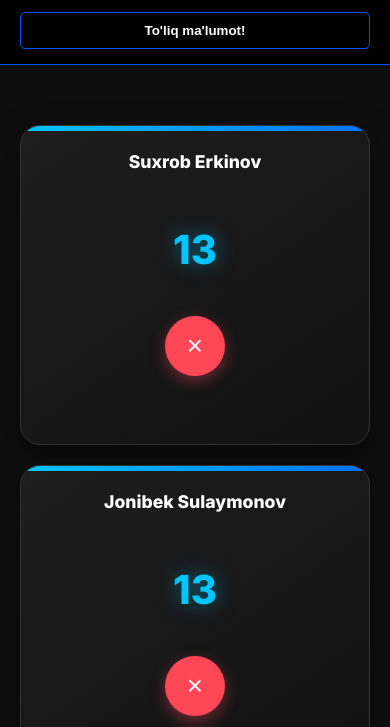
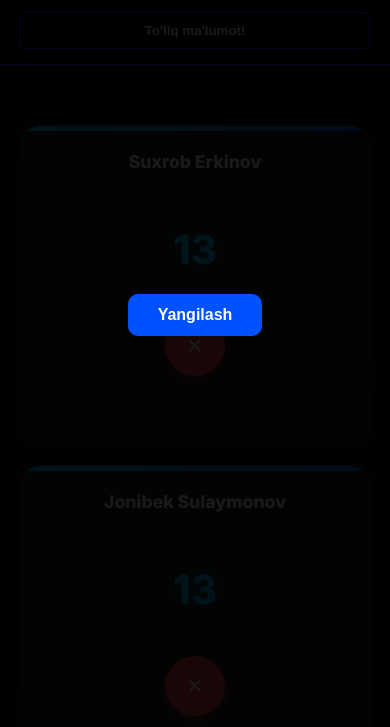
Before and after one commit to SuxrobErkinov2009/stop-swearing-challenge, a website: page Index.html in a window 390 px wide. Shown: the part 117-844 px from the top of the page. Drawn offline with Linux system fonts and the light colour scheme; no server answers.

Commit message:
fix_layout_and_responsiveness

```diff
--- a/main.css
+++ b/main.css
@@ -536,6 +536,39 @@ body {
     color: #888;
 }
 
+.overlay {
+    display: none;
+    /* JavaScript natija chiqqanda buni 'flex' qilib o'zgartiradi */
+    position: fixed;
+    top: 0;
+    left: 0;
+    width: 100%;
+    height: 100%;
+    background: rgba(0, 0, 0, 0.9);
+    /* Fonni qora qilish */
+    z-index: 9999;
+
+    /* ASOSIY QISM: O'rtaga keltirish uchun */
+    display: flex;
+    justify-content: center;
+    /* Gorizontal o'rtaga */
+    align-items: center;
+    /* Vertikal o'rtaga */
+}
+
+.overlay-content {
+    text-align: center;
+    /* Ichidagi matn va tugmani markazga tekislaydi */
+    padding: 20px;
+}
+
+.overlay-content h1 {
+    font-size: clamp(24px, 5vw, 48px);
+    color: #00d4ff;
+    margin-bottom: 20px;
+    text-shadow: 0 0 15px #0051ff;
+}
+
 /* Responsive Media Queries */
 
 /* Planshetlar uchun (1024px gacha) */
```
